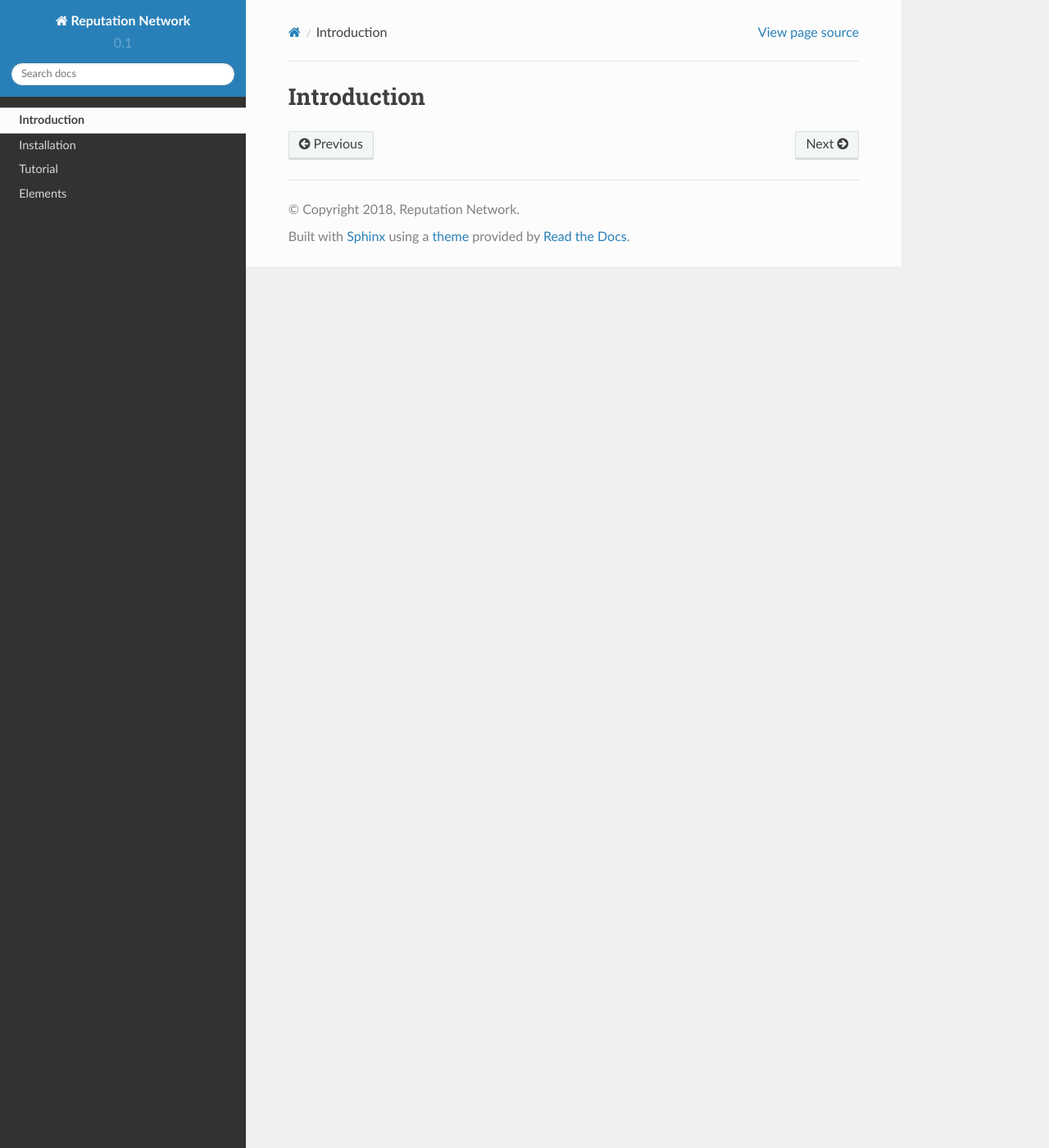
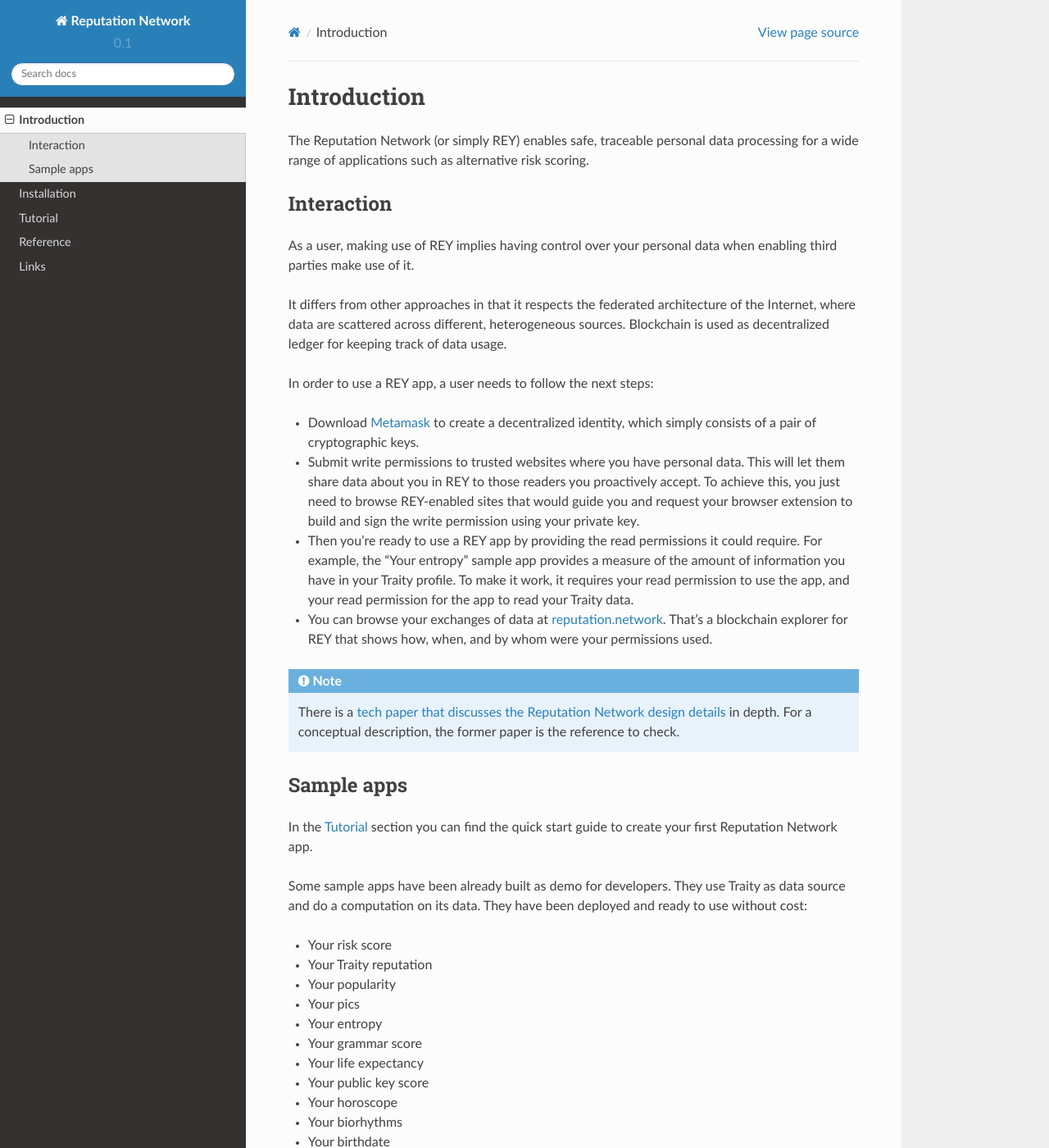
Before and after one commit to reputation-network/rey-docs, a Sphinx documentation site: the page built from docs/contents/introduction.rst, in a window 1280 px wide and 1400 px high. Shown: the whole window at 82% size. Built offline with Sphinx 7.4.7 and the Read the Docs theme 2.0.0, drawn with Linux system fonts in a browser that asks for light colours; some of the changed text lies outside the part shown.

Commit message:
Add main structure and introduction

```diff
--- a/docs/contents/elements.rst
+++ /dev/null
@@ -1,4 +0,0 @@
-.. index:: ! elements
-
-Elements
-========
--- a/docs/contents/introduction.rst
+++ b/docs/contents/introduction.rst
@@ -2,3 +2,47 @@
 
 Introduction
 ============
+
+The Reputation Network (or simply REY) enables safe, traceable personal data processing for a wide range of applications such as alternative risk scoring.
+
+
+Interaction
+-----------
+
+As a user, making use of REY implies having control over your personal data when enabling third parties make use of it.
+
+It differs from other approaches in that it respects the federated architecture of the Internet, where data are scattered across different, heterogeneous sources. Blockchain is used as decentralized ledger for keeping track of data usage.
+
+In order to use a REY app, a user needs to follow the next steps:
+
+- Download `Metamask <https://metamask.io>`_ to create a decentralized identity, which simply consists of a pair of cryptographic keys.
+
+- Submit write permissions to trusted websites where you have personal data. This will let them share data about you in REY to those readers you proactively accept. To achieve this, you just need to browse REY-enabled sites that would guide you and request your browser extension to build and sign the write permission using your private key.
+
+- Then you're ready to use a REY app by providing the read permissions it could require. For example, the "Your entropy" sample app provides a measure of the amount of information you have in your Traity profile. To make it work, it requires your read permission to use the app, and your read permission for the app to read your Traity data.
+
+- You can browse your exchanges of data at `reputation.network <https://reputation.network>`_. That's a blockchain explorer for REY that shows how, when, and by whom were your permissions used.
+
+.. note::
+    There is a `tech paper that discusses the Reputation Network design details <https://reputation.network/papers/tech>`_ in depth. For a conceptual description, the former paper is the reference to check.
+
+Sample apps
+-----------
+
+In the :ref:`tutorial` section you can find the quick start guide to create your first Reputation Network app.
+
+Some sample apps have been already built as demo for developers. They use Traity as data source and do a computation on its data. They have been deployed and ready to use without cost:
+
+- Your risk score
+- Your Traity reputation
+- Your popularity
+- Your pics
+- Your entropy
+- Your grammar score
+- Your life expectancy
+- Your public key score
+- Your horoscope
+- Your biorhythms
+- Your birthdate
+- Adult or not?
+- Your interests
--- /dev/null
+++ b/docs/contents/reference.rst
@@ -0,0 +1,5 @@
+.. index:: ! reference
+.. _reference:
+
+Reference
+=========
--- a/docs/contents/tutorial.rst
+++ b/docs/contents/tutorial.rst
@@ -1,4 +1,5 @@
 .. index:: ! tutorial
+.. _tutorial:
 
 Tutorial
 ========
```
Also changed, not shown: docs/contents/index.rst (+2 -11 lines), docs/contents/links.rst (added, +11 -0 lines).
